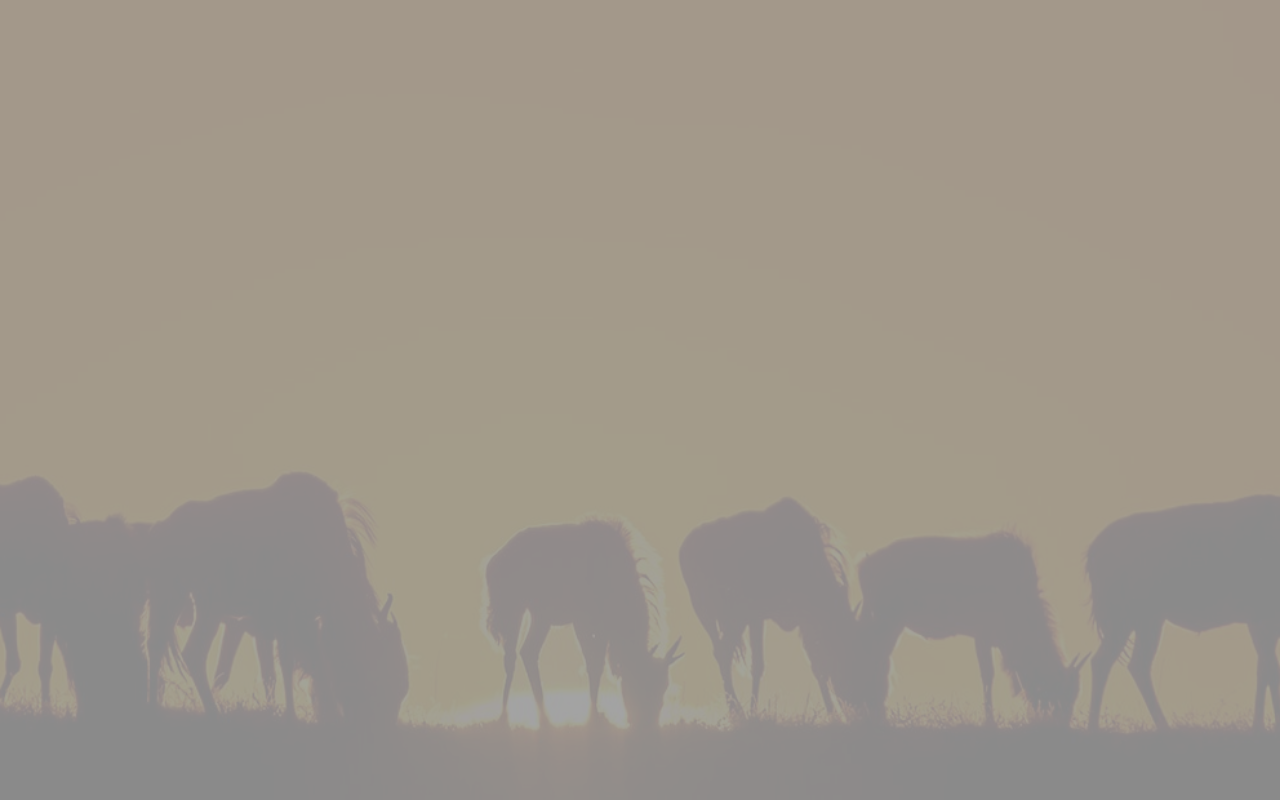
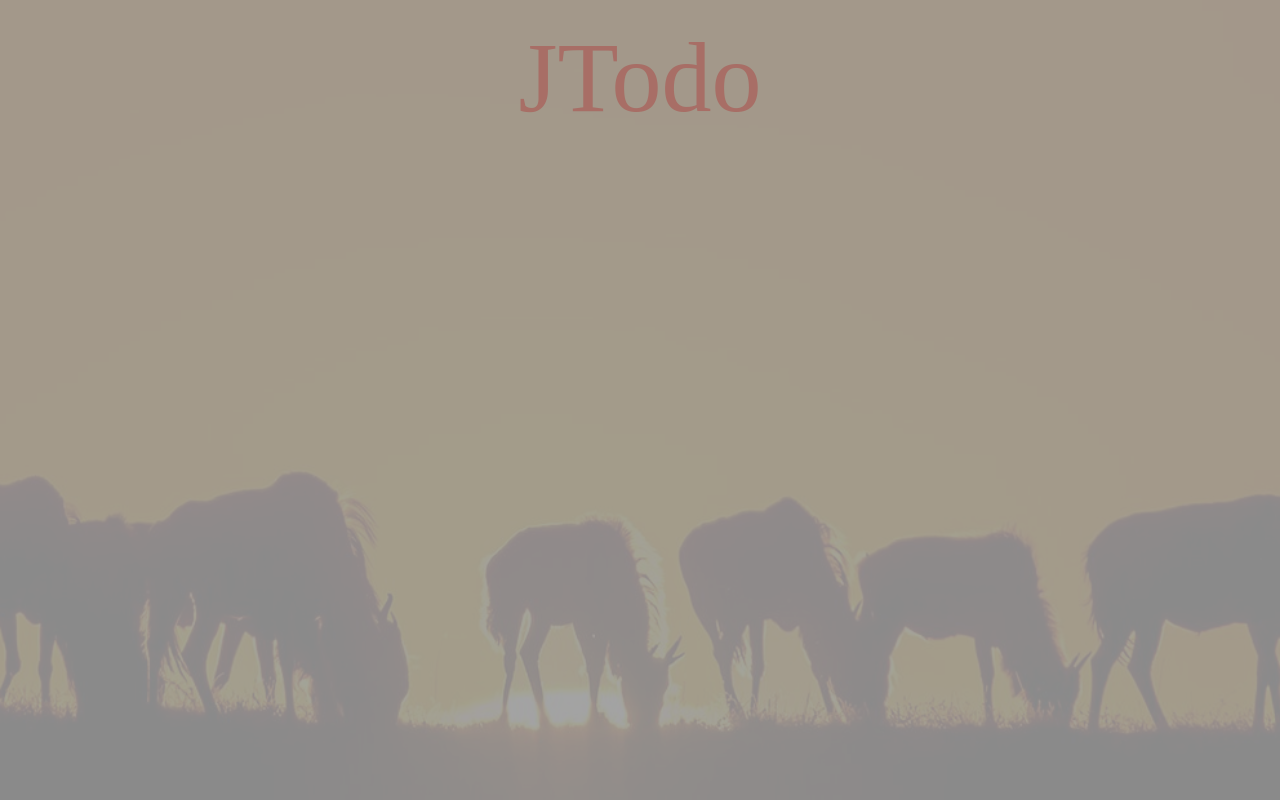
Before and after one commit to xumenger/TodoList, a Vue app: page / in a window 1280 px wide. Built offline with nearby package versions, Linux system fonts and the light colour scheme; the HTML template or start-up script is replaced by a standard one.

Commit message:
.vue use style-loader、css-loader

```diff
--- a/package.json
+++ b/package.json
@@ -31,6 +31,7 @@
     "babel-preset-env": "^1.7.0",
     "cross-env": "^5.2.0",
     "css-loader": "^0.28.11",
+    "extract-text-webpack-plugin": "^3.0.2",
     "file-loader": "^1.1.11",
     "html-webpack-plugin": "^3.2.0",
     "postcss-loader": "^2.1.5",
--- a/postcss.config.js
+++ b/postcss.config.js
@@ -1,4 +1,4 @@
-const autoprefixer = require('autoprefixer)
+const autoprefixer = require('autoprefixer')
 
 module.exports = {
   plugins: [
--- a/src/app.vue
+++ b/src/app.vue
@@ -1,12 +1,16 @@
 <template>
   <div id="app">
     <div id="cover"></div>
+    <Header></Header>
   </div>
 </template>
 
 <script>
+import Header from './todo/header.vue'
 export default {
-
+  components: {
+    Header,
+  }
 }
 </script>
 
--- a/src/todo/header.vue
+++ b/src/todo/header.vue
@@ -0,0 +1,17 @@
+<template>
+  <header class="main-header">
+    <h1>JTodo</h1>
+  </header>
+</template>
+
+<style lang="stylus" scoped>
+.main-header{
+  text-align center
+  h1{
+    font-size 100px
+    color: rgba(175, 47, 47, 0.4)
+    font-weight 100
+    margin 20px
+  }
+}
+</style>
--- a/webpack.config.js
+++ b/webpack.config.js
@@ -26,10 +26,14 @@ config = {
     rules: [
       {
         test: /\.vue$/,
-        loader: 'vue-loader'
+        use: [
+          'vue-loader',
+          'style-loader',
+          'css-loader'
+        ]
       },
       {
-        test: /\/jsx$/,
+        test: /\.jsx$/,
         loader: 'babel-loader'
       },
       {
```
Also changed, not shown: 1 other file (tests, documents, lock files or other folders).
